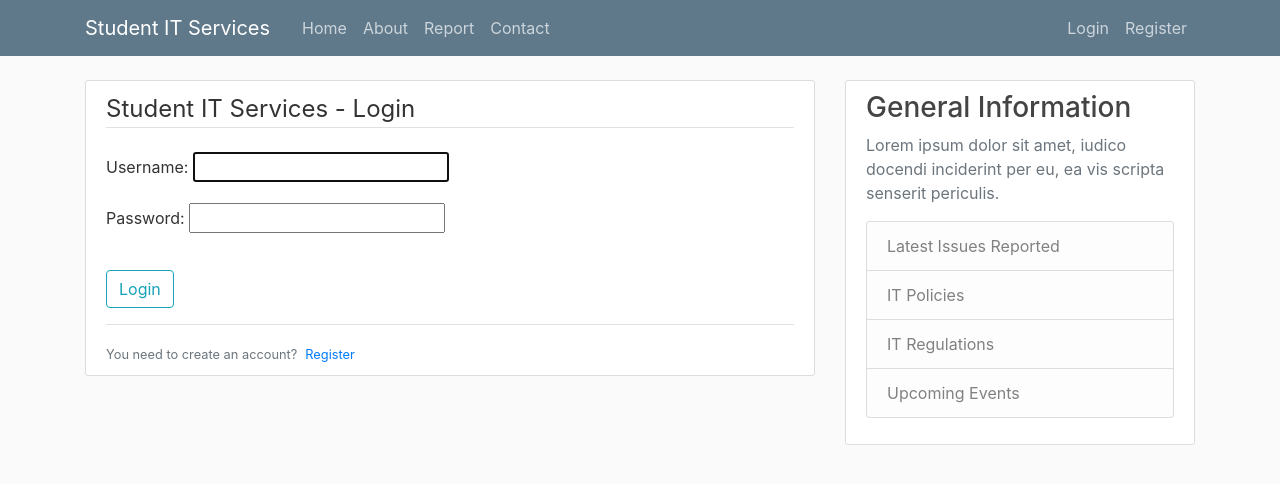
After one commit to leondhallam/django, a Django app: page /login in a window 1280 px wide. The commit adds this page. Shown: the top 484 px of the page. Run offline with Django 5.2, Linux system fonts and the light colour scheme; some libraries are stand-ins or nearby versions.

Commit message:
Added extra stuff

```diff
--- a/itapps/settings.py
+++ b/itapps/settings.py
@@ -123,3 +123,5 @@
 # https://docs.djangoproject.com/en/5.0/ref/settings/#default-auto-field
 
 DEFAULT_AUTO_FIELD = 'django.db.models.BigAutoField'
+
+LOGIN_REDIRECT_URL = 'itreporting:home'
--- a/itapps/urls.py
+++ b/itapps/urls.py
@@ -17,9 +17,12 @@
 from django.contrib import admin
 from django.urls import path, include
 from users import views as user_views
+from django.contrib.auth import views as auth_views
 
 urlpatterns = [
     path('admin/', admin.site.urls),
     path('register/', user_views.register, name = 'register'),
+    path('login', auth_views.LoginView.as_view(template_name = 'users/login.html'), name = 'login'),
+    path('logout', auth_views.LogoutView.as_view(template_name = 'users/logout.html'), name='logout'),
     path('', include('itreporting.urls')),
 ]
--- a/itreporting/templates/itreporting/base.html
+++ b/itreporting/templates/itreporting/base.html
@@ -33,9 +33,19 @@
                     </div>
                     <!-- Navbar Right Side -->
                     <div class="navbar-nav">
-                        <a class="nav-item nav-link" href="#">Login</a>
-                        <a class="nav-item nav-link" href="#">Register</a>
-                    </div>
+                        {% if user.is_authenticated %}
+                         <!-- <a class="nav-item nav-link" href="{% url 'logout' %}">Logout</a> -->
+                         <!-- <a form method="post" class="nav-item nav-link" action="{% url 'logout' %}" href="{% url 'logout' %}">Logout</a> -->
+                           <!-- {% csrf_token %}
+                        </form> -->
+                        <form id="frm_logout" method="post" action="{% url 'logout' %}"> {% csrf_token %} <a href="javascript:$('#frm_logout').submit();" class="px-5 py-3 rounded-xl text-white bg-teal-600 hover:bg-teal-700">Logout</a></form>
+                            <script src="https://code.jquery.com/jquery-3.6.0.min.js"></script>
+                        </form>
+                         {% else %}
+                        <a class="nav-item nav-link" href="{% url 'login' %}">Login</a>
+                       <a class="nav-item nav-link" href="{% url 'register' %}">Register</a>
+                        {% endif %}
+                       </div>
                 </div>
                 </div>
             </nav>
--- /dev/null
+++ b/users/templates/users/login.html
@@ -0,0 +1,21 @@
+{% extends "itreporting/base.html" %}
+{% block content %}
+<div class="content-section">
+    <form method="POST">
+        {% csrf_token %}
+        <fieldset class="form-group">
+            <legend class="border-bottom mb-4">Student IT Services - Login</legend>
+            {{ form.as_p }}
+        </fieldset>
+        <div class="form-group">
+            <button class="btn btn-outline-info" type="submit">Login</button>
+        </div>
+    </form>
+    <div class="border-top pt-3">
+        <small class="text-muted">
+            You need to create an account?<a class="ml-2" href="{% url 'register' %}">Register</a>
+        </small>
+    </div>
+</div>
+
+{% endblock content %}
--- a/users/templates/users/register.html
+++ b/users/templates/users/register.html
@@ -1,5 +1,4 @@
 {% extends "itreporting/base.html" %}
-
 {% block content %}
 
 <div class="content-section">
```
Also changed, not shown: users/forms.py (added, +9 -0 lines), users/templates/users/logout.html (added, +10 -0 lines), users/views.py (+11 -8 lines), db.sqlite3.
